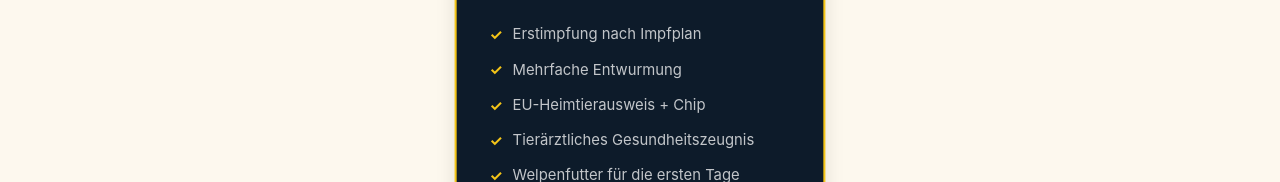
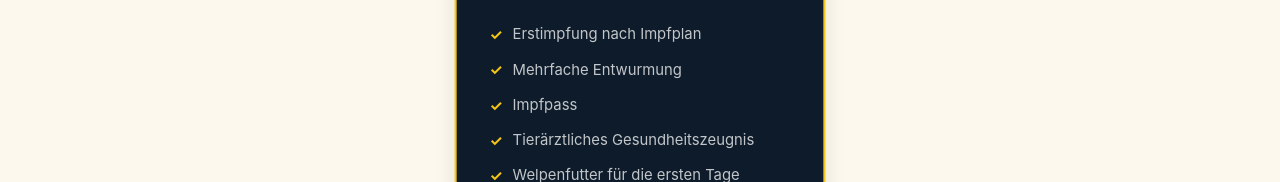
Before and after one commit to Xiones83/von-den-sternschnuppen, a plain HTML site: page index.html in a window 1280 px wide. Shown: the part 6395-6577 px from the top of the page. Drawn offline with Linux system fonts and the light colour scheme.

Commit message:
Auto-commit: 2026-03-18_17:25:13

```diff
--- a/index.html
+++ b/index.html
@@ -303,7 +303,7 @@
         <ul class="kosten-list">
           <li>Erstimpfung nach Impfplan</li>
           <li>Mehrfache Entwurmung</li>
-          <li>EU-Heimtierausweis + Chip</li>
+          <li>Impfpass</li>
           <li>Tierärztliches Gesundheitszeugnis</li>
           <li>Welpenfutter für die ersten Tage</li>
           <li>Beratung &amp; Nachbetreuung</li>
```
